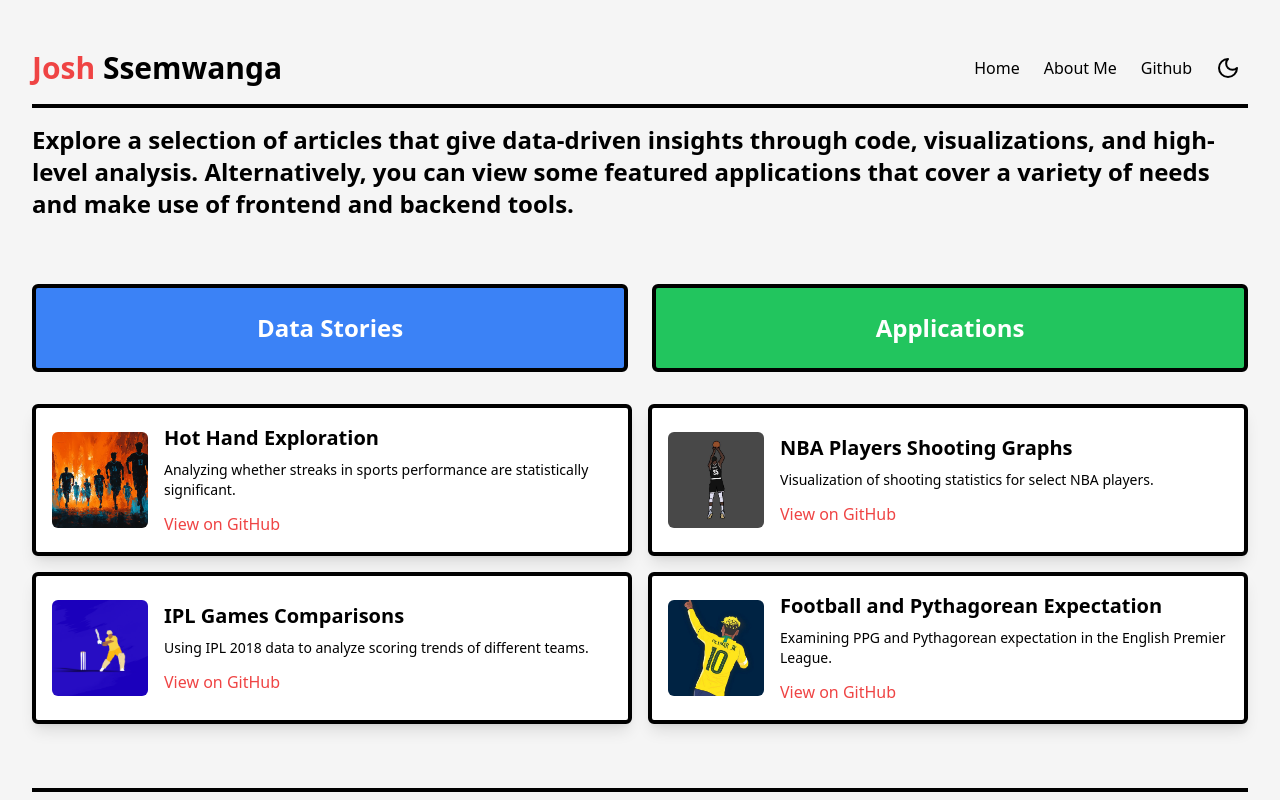
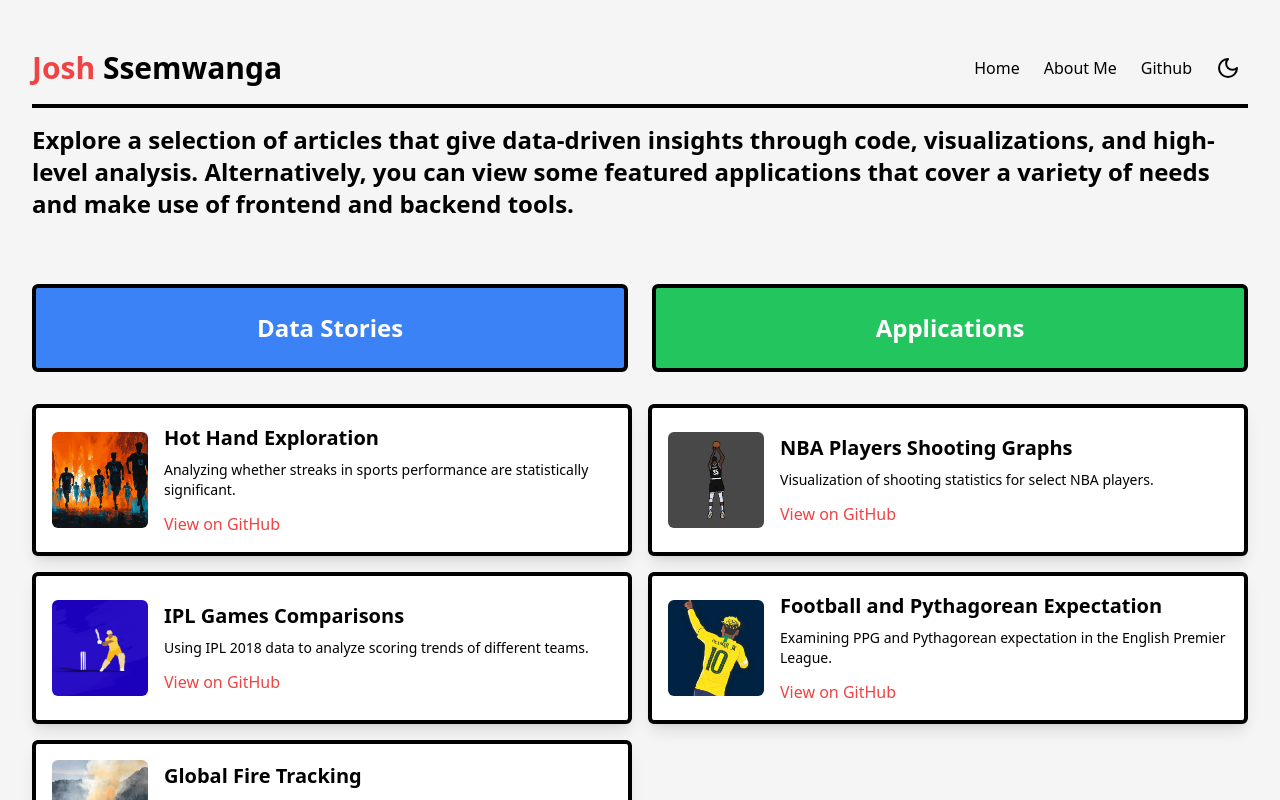
Before and after one commit to jssem001/portfolio2, a React (Create React App) app in the folder my-app/: page /projects in a window 1280 px wide. Both pictures are taken after a click on the element "Data Stories". Shown: the top 800 px of the page. Built offline with nearby package versions, Linux system fonts and the light colour scheme.

Commit message:
adding new project

```diff
--- a/my-app/src/featuredData.jsx
+++ b/my-app/src/featuredData.jsx
@@ -4,6 +4,7 @@ import HotHand from "./docs/Hot_Hand_Fallacy.webp";
 import KDshot from "./docs/KD_shot.jpg";
 import IPL from "./docs/IPL.png";
 import footy from "./docs/footy.jpg";
+import fires from "./docs/fires.jpg";
 
 const featuredData = [
   {
@@ -37,6 +38,14 @@ const featuredData = [
       "Examining PPG and Pythagorean expectation in the English Premier League.",
     image: footy,
     github: "https://github.com/jssem001/Pythagorean-expectation",
+  },
+  {
+    id: 5,
+    title: "Global Fire Tracking",
+    description:
+      "An application that tracks fires around the world.",
+    image: fires,
+    github: "https://huggingface.co/spaces/sesery/fire_spot_tracker",
   },
 ];
 
```
Also changed, not shown: my-app/src/docs/fires.jpg (added).
